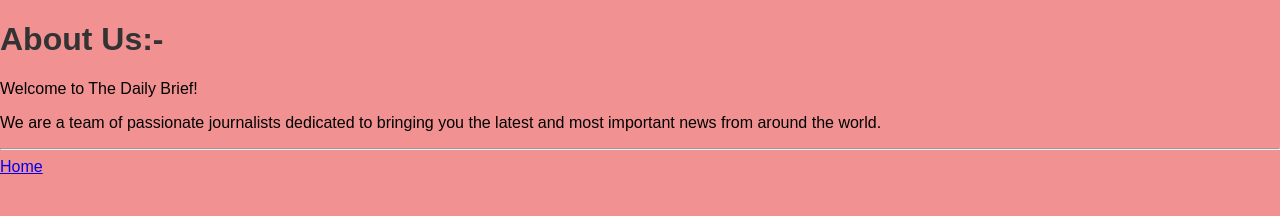
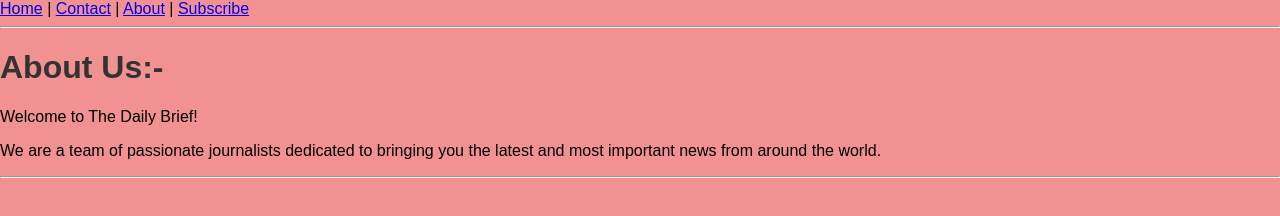
Before and after one commit to Brindha128/Thedailybrief, a plain HTML site: page about.html in a window 1280 px wide. Drawn offline with Linux system fonts and the light colour scheme.

Commit message:
changed nav

```diff
--- a/about.html
+++ b/about.html
@@ -16,11 +16,18 @@
     </style>
 </head>
 <body>
+    <nav>
+    <a href="index.html">Home</a> |
+    <a href="contact.html">Contact</a> |
+    <a href="about.html">About</a> |
+    <a href="Subscribe.html">Subscribe</a>
+</nav>
+<hr>
     <h1>About Us:-</h1>
     <p>Welcome to The Daily Brief! </p>
 <p>We are a team of passionate journalists dedicated to bringing you the latest and most important news from around the world.</p>
 
 <hr>
-<a href="index.html">Home</a>
+
 </body>
 </html>
```
Also changed, not shown: Subscribe.html (+8 -1 lines), contact.html (+8 -1 lines).
